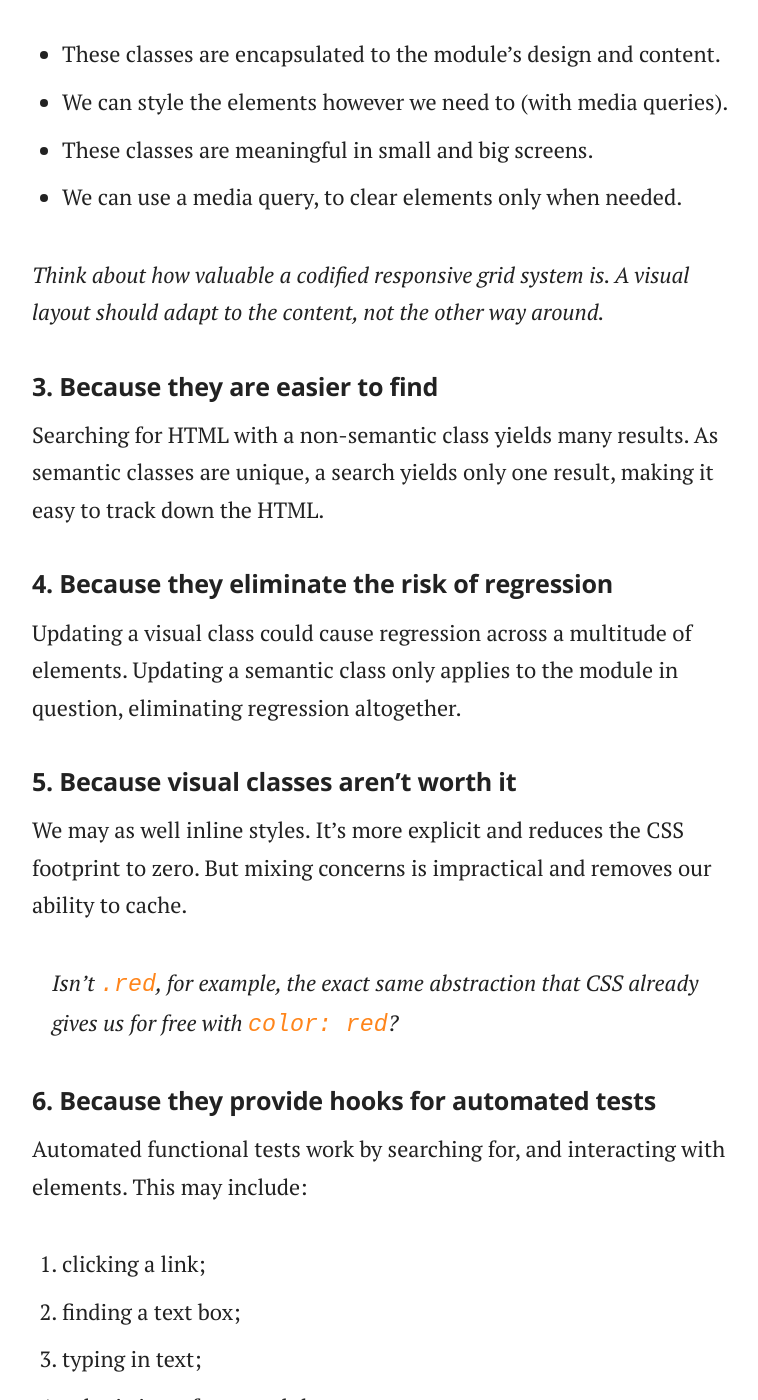
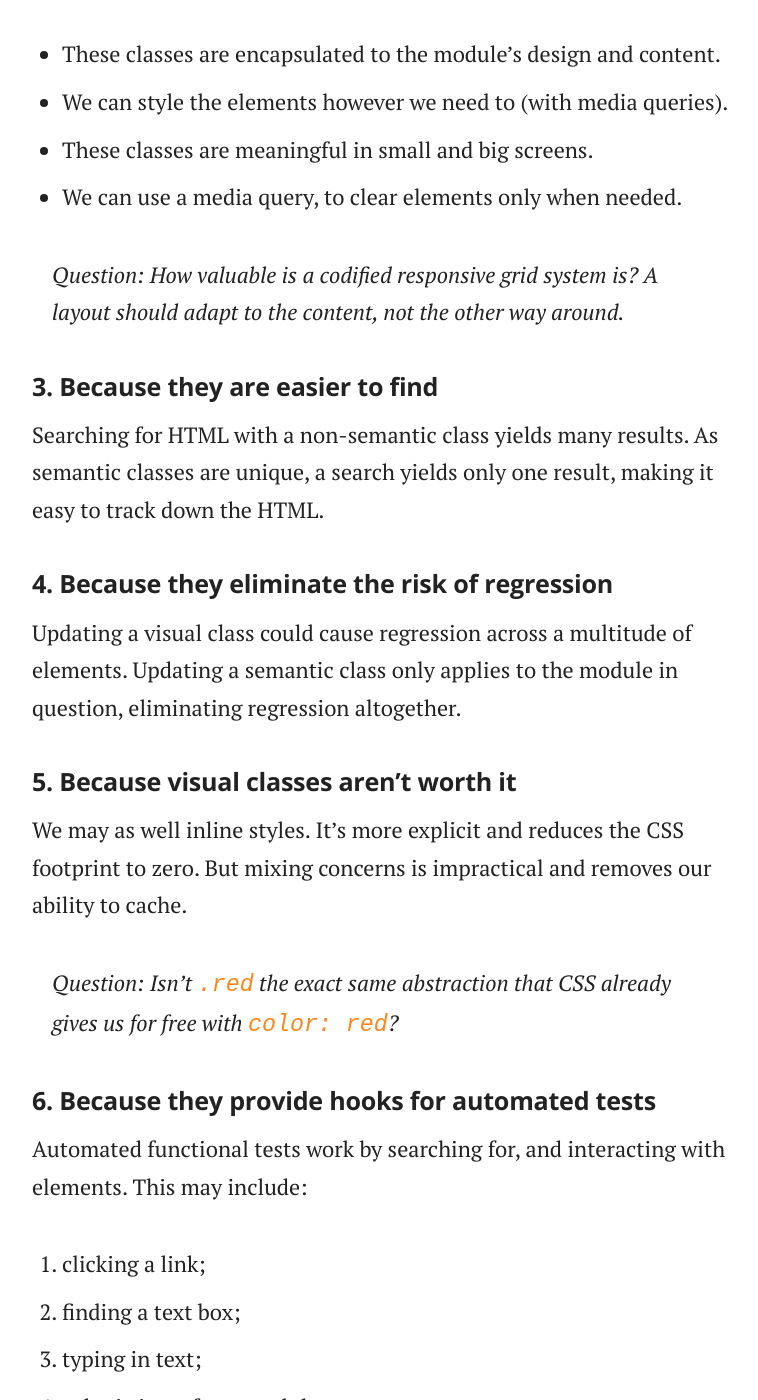
Before and after one commit to adamsilver/maintainablecss.com-jekyll, a Jekyll site: the page built from _chapters/02-semantics.md, in a window 1280 px wide and 1400 px high, scrolled down 4771 px. Shown: the whole window, without its empty margins (258-1016 px from the left). Built offline with Jekyll 4.4.1, drawn with Linux system fonts in a browser that asks for light colours.

Commit message:
Pull out questions

```diff
--- a/_chapters/02-semantics.md
+++ b/_chapters/02-semantics.md
@@ -102,7 +102,7 @@ Notes:
 - These classes are meaningful in small and big screens.
 - We can use a media query, to clear elements only when needed.
 
-*Think about how valuable a codified responsive grid system is. A visual layout should adapt to the content, not the other way around.*
+> Question: How valuable is a codified responsive grid system is? A layout should adapt to the content, not the other way around.
 
 ## 3. Because they are easier to find
 
@@ -116,7 +116,7 @@ Updating a visual class could cause regression across a multitude of elements. U
 
 We may as well inline styles. It's more explicit and reduces the CSS footprint to zero. But mixing concerns is impractical and removes our ability to cache.
 
-> Isn't `.red`, for example, the exact same abstraction that CSS already gives us for free with `color: red`?
+> Question: Isn't `.red` the exact same abstraction that CSS already gives us for free with `color: red`?
 
 ## 6. Because they provide hooks for automated tests
 
```
